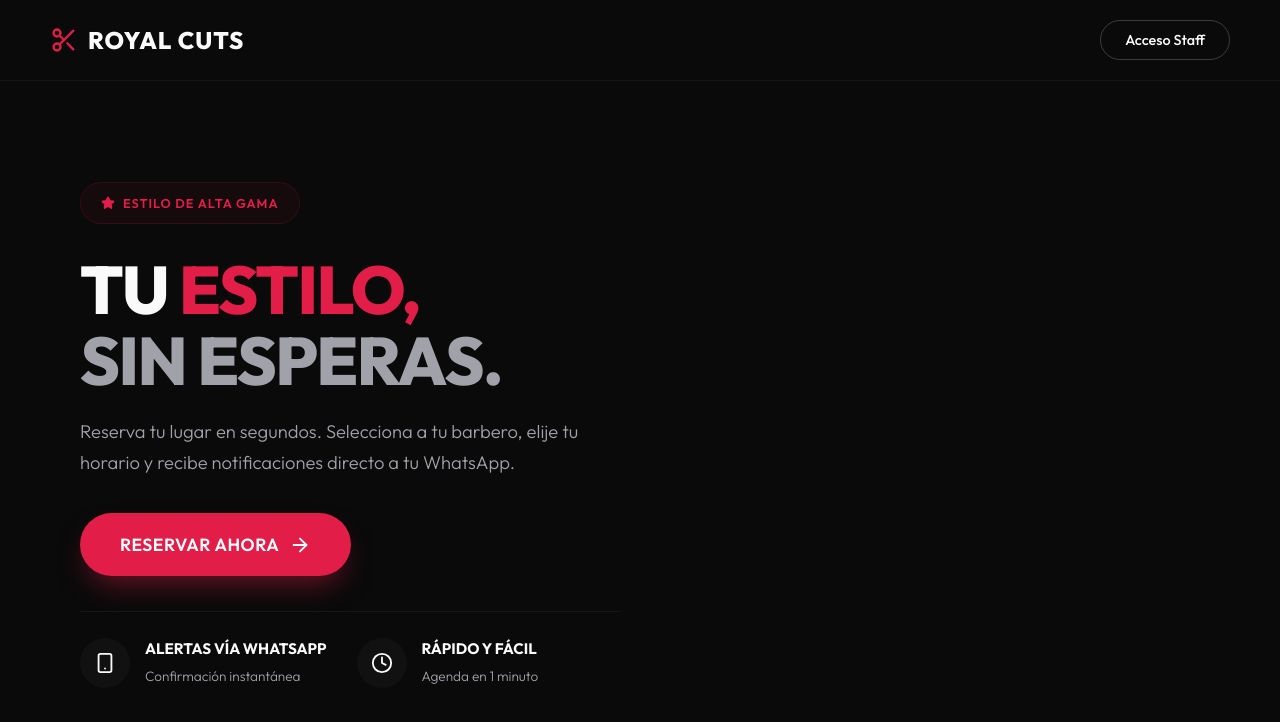
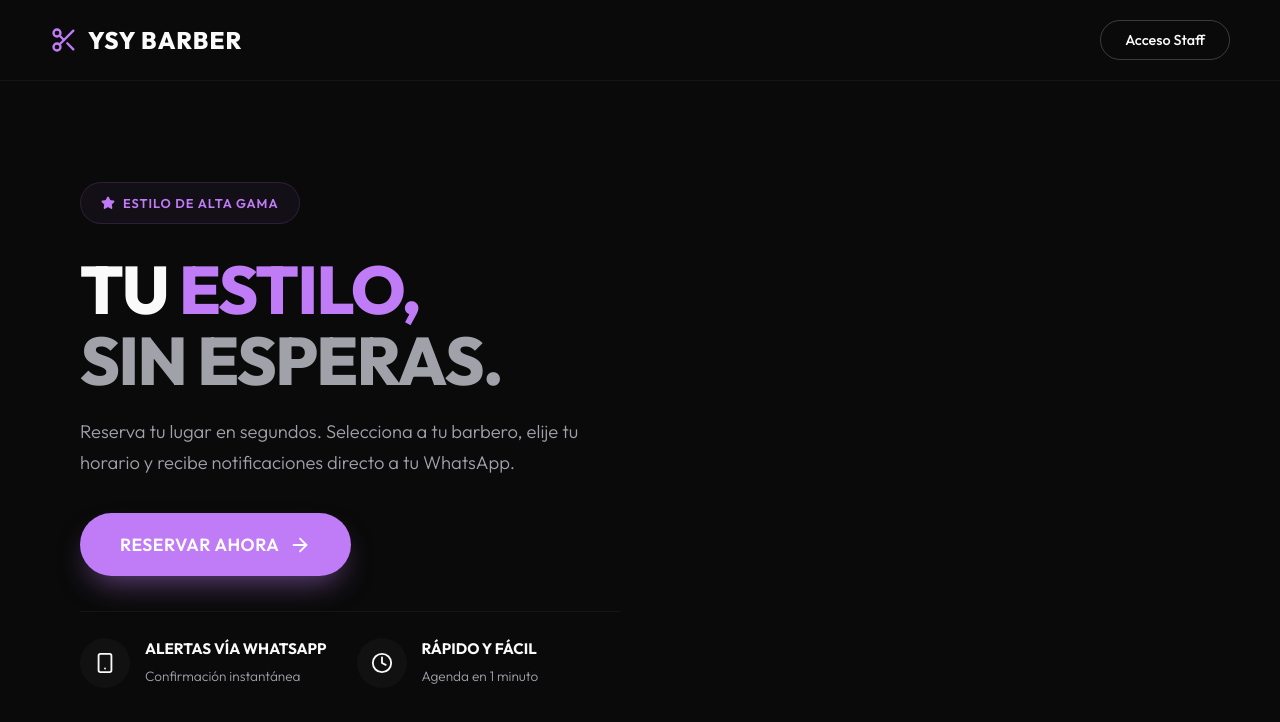
Before and after one commit to leonelrasjido18/peluqueria-demo, a React app in the folder frontend/: page / in a window 1280 px wide. Shown: the top 722 px of the page. Built offline with nearby package versions, Linux system fonts and the light colour scheme; no server answers; the HTML template or start-up script is replaced by a standard one.

Commit message:
style: apply YSY BARBER branding and violet neon aesthetic

```diff
--- a/frontend/src/index.css
+++ b/frontend/src/index.css
@@ -8,9 +8,9 @@
   --bg-tertiary: #262626;
   /* Slightly lighter gray */
 
-  --accent-primary: #E11D48;
-  /* Crimson / Ruby Red */
-  --accent-hover: #BE123C;
+  --accent-primary: #c07bf7;
+  /* Violet */
+  --accent-hover: #a546f5;
   --text-primary: #FAFAFA;
   --text-secondary: #A1A1AA;
   --text-inverse: #FFFFFF;
@@ -23,7 +23,7 @@
 
   --shadow-subtle: 0 4px 6px -1px rgba(0, 0, 0, 0.5);
   --shadow-medium: 0 10px 15px -3px rgba(0, 0, 0, 0.7);
-  --shadow-glow: 0 0 20px rgba(225, 29, 72, 0.25);
+  --shadow-glow: 0 0 20px rgba(192, 123, 247, 0.25);
 }
 
 * {
--- a/frontend/src/pages/DashboardPage.jsx
+++ b/frontend/src/pages/DashboardPage.jsx
@@ -93,7 +93,7 @@ const DashboardPage = () => {
             <aside className={`dashboard-sidebar ${isMobileMenuOpen ? 'mobile-open' : ''}`} style={{ position: 'fixed', top: 0, left: 0, height: '100vh', width: '250px', backgroundColor: 'var(--bg-secondary)', padding: '30px 20px', display: 'flex', flexDirection: 'column', borderRight: '1px solid rgba(255,255,255,0.05)', zIndex: 10 }}>
                 <div style={{ display: 'flex', justifyContent: 'space-between', alignItems: 'center', marginBottom: '40px' }}>
                     <h2 style={{ color: 'var(--accent-primary)', fontSize: '1.5rem', display: 'flex', alignItems: 'center', gap: '10px', margin: 0 }}>
-                        <Scissors /> Royal Panel
+                        <Scissors /> YSY Panel
                     </h2>
                     <button
                         className="mobile-menu-btn"
@@ -109,7 +109,7 @@ const DashboardPage = () => {
                         onClick={() => { setActiveTab('calendar'); setIsMobileMenuOpen(false); }}
                         style={{
                             display: 'flex', alignItems: 'center', gap: '10px', padding: '15px', borderRadius: '8px',
-                            backgroundColor: activeTab === 'calendar' ? 'rgba(218, 165, 32, 0.1)' : 'transparent',
+                            backgroundColor: activeTab === 'calendar' ? 'rgba(192, 123, 247, 0.1)' : 'transparent',
                             color: activeTab === 'calendar' ? 'var(--accent-primary)' : 'var(--text-secondary)',
                             transition: 'var(--transition)',
                             width: '100%', textAlign: 'left', fontWeight: '500'
@@ -121,7 +121,7 @@ const DashboardPage = () => {
                         onClick={() => { setActiveTab('stats'); setIsMobileMenuOpen(false); }}
                         style={{
                             display: 'flex', alignItems: 'center', gap: '10px', padding: '15px', borderRadius: '8px',
-                            backgroundColor: activeTab === 'stats' ? 'rgba(218, 165, 32, 0.1)' : 'transparent',
+                            backgroundColor: activeTab === 'stats' ? 'rgba(192, 123, 247, 0.1)' : 'transparent',
                             color: activeTab === 'stats' ? 'var(--accent-primary)' : 'var(--text-secondary)',
                             transition: 'var(--transition)',
                             width: '100%', textAlign: 'left', fontWeight: '500'
@@ -133,7 +133,7 @@ const DashboardPage = () => {
                         onClick={() => { setActiveTab('services'); setIsMobileMenuOpen(false); }}
                         style={{
                             display: 'flex', alignItems: 'center', gap: '10px', padding: '15px', borderRadius: '8px',
-                            backgroundColor: activeTab === 'services' ? 'rgba(218, 165, 32, 0.1)' : 'transparent',
+                            backgroundColor: activeTab === 'services' ? 'rgba(192, 123, 247, 0.1)' : 'transparent',
                             color: activeTab === 'services' ? 'var(--accent-primary)' : 'var(--text-secondary)',
                             transition: 'var(--transition)',
                             width: '100%', textAlign: 'left', fontWeight: '500'
@@ -145,7 +145,7 @@ const DashboardPage = () => {
                         onClick={() => { setActiveTab('config'); setIsMobileMenuOpen(false); }}
                         style={{
                             display: 'flex', alignItems: 'center', gap: '10px', padding: '15px', borderRadius: '8px',
-                            backgroundColor: activeTab === 'config' ? 'rgba(218, 165, 32, 0.1)' : 'transparent',
+                            backgroundColor: activeTab === 'config' ? 'rgba(192, 123, 247, 0.1)' : 'transparent',
                             color: activeTab === 'config' ? 'var(--accent-primary)' : 'var(--text-secondary)',
                             transition: 'var(--transition)',
                             width: '100%', textAlign: 'left', fontWeight: '500'
@@ -209,7 +209,7 @@ const DashboardPage = () => {
                                         </div>
                                         <span style={{
                                             padding: '5px 12px', borderRadius: '20px', fontSize: '0.85rem', fontWeight: 'bold',
-                                            backgroundColor: app.status === 'completed' ? 'rgba(0, 204, 102, 0.1)' : 'rgba(218, 165, 32, 0.1)',
+                                            backgroundColor: app.status === 'completed' ? 'rgba(0, 204, 102, 0.1)' : 'rgba(192, 123, 247, 0.1)',
                                             color: app.status === 'completed' ? 'var(--success)' : 'var(--accent-primary)'
                                         }}>
                                             {app.status === 'completed' ? 'Completado' : 'Pendiente'}
@@ -229,7 +229,7 @@ const DashboardPage = () => {
 
                         <div style={{ display: 'grid', gridTemplateColumns: 'repeat(auto-fit, minmax(250px, 1fr))', gap: '20px' }}>
                             <div className="card glass-panel" style={{ textAlign: 'center' }}>
-                                <div style={{ width: '50px', height: '50px', borderRadius: '50%', backgroundColor: 'rgba(218, 165, 32, 0.1)', margin: '0 auto 15px', display: 'flex', alignItems: 'center', justifyContent: 'center' }}>
+                                <div style={{ width: '50px', height: '50px', borderRadius: '50%', backgroundColor: 'rgba(192, 123, 247, 0.1)', margin: '0 auto 15px', display: 'flex', alignItems: 'center', justifyContent: 'center' }}>
                                     <DollarSign size={24} color="var(--accent-primary)" />
                                 </div>
                                 <h3 style={{ color: 'var(--text-secondary)', marginBottom: '5px' }}>Ganancias de Hoy</h3>
--- a/frontend/src/pages/LandingPage.jsx
+++ b/frontend/src/pages/LandingPage.jsx
@@ -9,7 +9,7 @@ const LandingPage = () => {
             {/* Navbar Minimalista */}
             <nav className="landing-navbar" style={{ display: 'flex', justifyContent: 'space-between', alignItems: 'center', borderBottom: '1px solid rgba(255,255,255,0.05)' }}>
                 <div style={{ display: 'flex', alignItems: 'center', gap: '10px', fontSize: '1.5rem', fontWeight: '800', letterSpacing: '1px' }}>
-                    <Scissors color="var(--accent-primary)" size={28} /> ROYAL CUTS
+                    <Scissors color="var(--accent-primary)" size={28} /> YSY BARBER
                 </div>
                 <button className="btn-secondary" onClick={() => navigate('/login')} style={{ fontSize: '0.9rem', padding: '10px 24px', borderRadius: '100px' }}>
                     Acceso Staff
@@ -20,7 +20,7 @@ const LandingPage = () => {
                 {/* Left Side: Content */}
                 <div className="animate-fade-in landing-content" style={{ flex: 1, display: 'flex', flexDirection: 'column', justifyContent: 'center' }}>
 
-                    <div className="landing-bagde" style={{ display: 'inline-flex', alignItems: 'center', gap: '8px', padding: '10px 20px', backgroundColor: 'rgba(225, 29, 72, 0.05)', border: '1px solid rgba(225, 29, 72, 0.15)', borderRadius: '100px', marginBottom: '30px', color: 'var(--accent-primary)', fontWeight: '600', letterSpacing: '1px', fontSize: '0.8rem', width: 'fit-content' }}>
+                    <div className="landing-bagde" style={{ display: 'inline-flex', alignItems: 'center', gap: '8px', padding: '10px 20px', backgroundColor: 'rgba(192, 123, 247, 0.05)', border: '1px solid rgba(192, 123, 247, 0.15)', borderRadius: '100px', marginBottom: '30px', color: 'var(--accent-primary)', fontWeight: '600', letterSpacing: '1px', fontSize: '0.8rem', width: 'fit-content' }}>
                         <Star size={14} fill="var(--accent-primary)" /> ESTILO DE ALTA GAMA
                     </div>
 
@@ -33,7 +33,7 @@ const LandingPage = () => {
                         Reserva tu lugar en segundos. Selecciona a tu barbero, elije tu horario y recibe notificaciones directo a tu WhatsApp.
                     </p>
 
-                    <button className="btn-primary landing-btn" onClick={() => navigate('/reserva')} style={{ padding: '20px 40px', fontSize: '1.1rem', width: 'fit-content', borderRadius: '100px', boxShadow: '0 15px 30px -10px rgba(225,29,72,0.5)' }}>
+                    <button className="btn-primary landing-btn" onClick={() => navigate('/reserva')} style={{ padding: '20px 40px', fontSize: '1.1rem', width: 'fit-content', borderRadius: '100px', boxShadow: '0 15px 30px -10px rgba(192,123,247,0.5)' }}>
                         RESERVAR AHORA <ArrowRight size={22} className="ml-2" />
                     </button>
 
@@ -61,13 +61,13 @@ const LandingPage = () => {
 
                 {/* Right Side: Image */}
                 <div className="animate-fade-in landing-img-container" style={{ flex: 1, display: 'flex', alignItems: 'center' }}>
-                    <div style={{ width: '100%', height: '100%', borderRadius: '30px', overflow: 'hidden', position: 'relative', border: '1px solid rgba(255,255,255,0.05)', boxShadow: '0 30px 60px -15px rgba(0,0,0,0.8)' }}>
+                    <div style={{ width: '100%', height: '100%', borderRadius: '30px', overflow: 'hidden', position: 'relative', border: '1px solid rgba(255,255,255,0.05)', boxShadow: '0 30px 60px -15px rgba(0,0,0,0.8)', backgroundColor: 'transparent' }}>
                         <div style={{ position: 'absolute', inset: 0, background: 'linear-gradient(to right, var(--bg-primary) 0%, transparent 20%)', zIndex: 1 }} />
                         <div style={{ position: 'absolute', inset: 0, background: 'linear-gradient(to top, var(--bg-primary) 0%, transparent 25%)', zIndex: 1 }} />
                         <img
-                            src="/hero.png"
-                            alt="Premium Barber Shop"
-                            style={{ width: '100%', height: '100%', objectFit: 'cover' }}
+                            src="/logo.jpg"
+                            alt="Estudio YSY Barber"
+                            style={{ width: '100%', height: '100%', objectFit: 'contain' }}
                         />
                     </div>
                 </div>
```
Also changed, not shown: frontend/public/logo.jpg (added).
